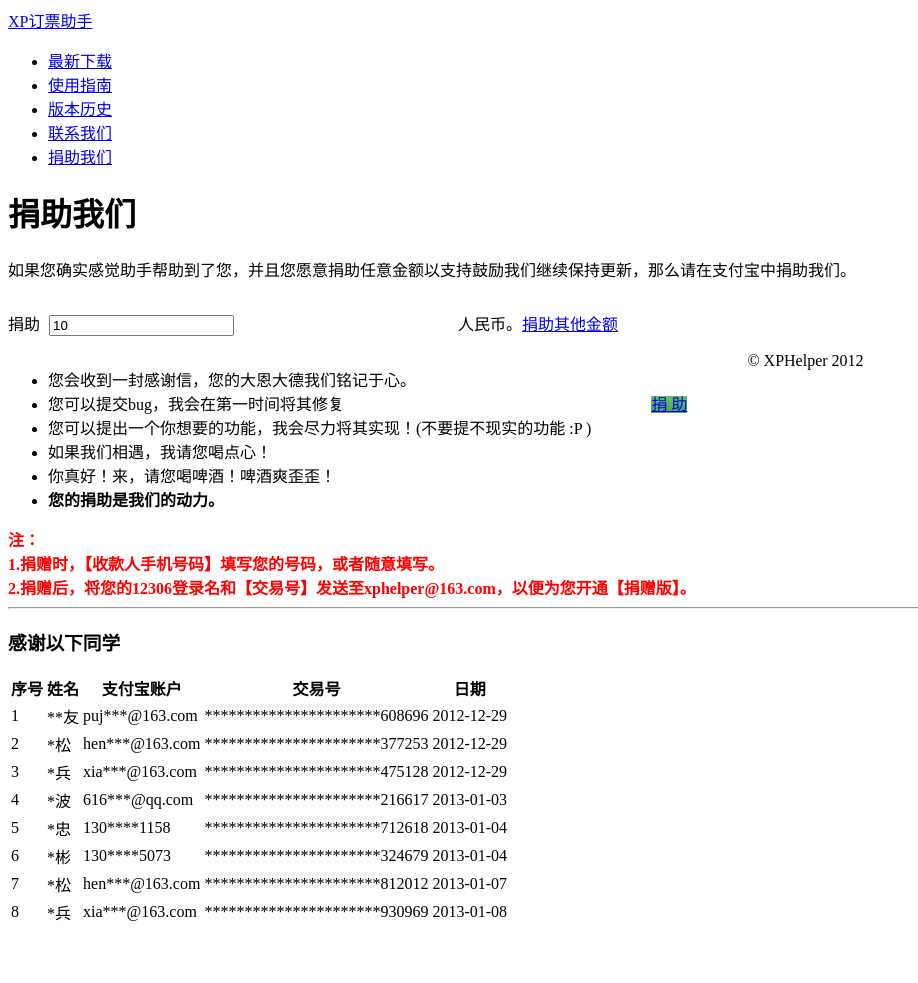
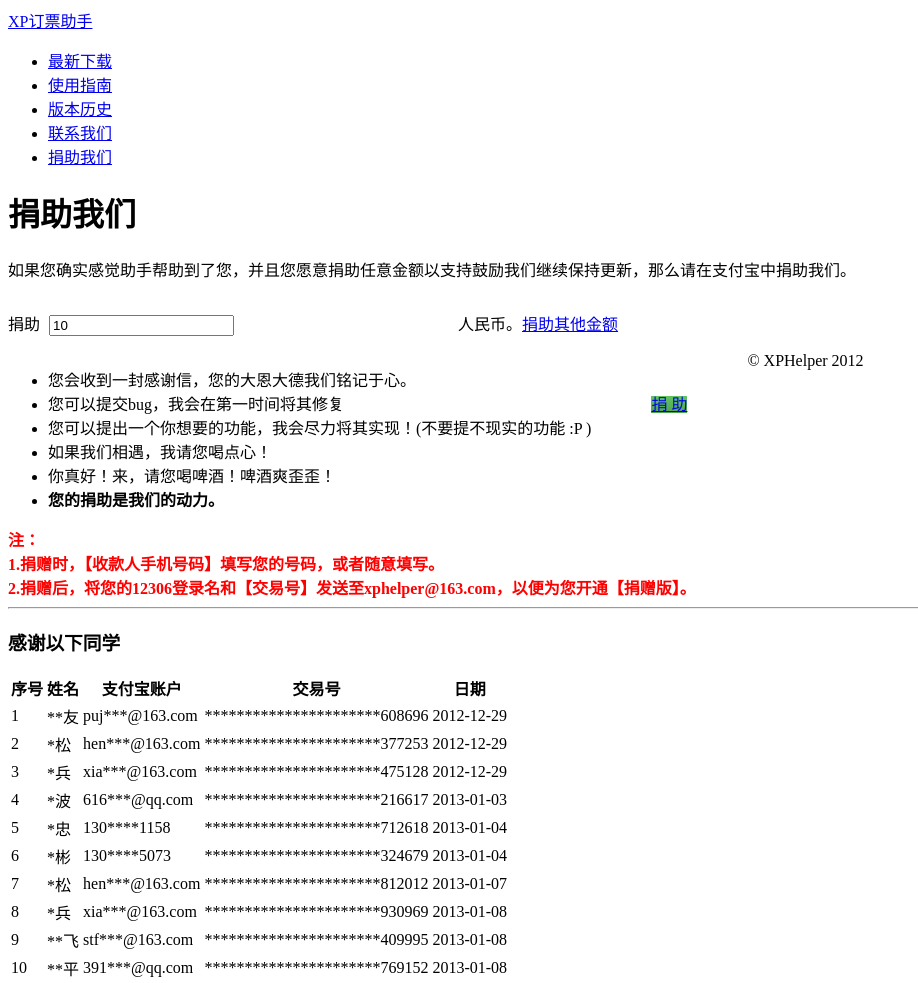
Before and after one commit to xphelper/xphelper.github.com, a Jekyll site: the page built from donate.html, in a window 1280 px wide. Shown: the whole page, without its empty margins (0-918 px from the left). Built offline with Jekyll 4.4.1, drawn with Linux system fonts in a browser that asks for light colours; nearby versions of some CDN libraries; library files that are not in the unit come from our copies; Markdown is read by kramdown in place of the engine named in the settings; comment, search, counter and statistics services are not loaded; before the commit the page ends 927 px from its top, so only the background shows below that.

Commit message:
add donate user

```diff
--- a/donate.html
+++ b/donate.html
@@ -94,6 +94,8 @@ weight: 5
 <tr><td>6</td><td>*彬</td><td>130****5073</td><td>**********************324679</td><td>2013-01-04</td></tr>
 <tr><td>7</td><td>*松</td><td>hen***@163.com</td><td>**********************812012</td><td>2013-01-07</td></tr>
 <tr><td>8</td><td>*兵</td><td>xia***@163.com</td><td>**********************930969</td><td>2013-01-08</td></tr>
+<tr><td>9</td><td>**飞</td><td>stf***@163.com</td><td>**********************409995</td><td>2013-01-08</td></tr>
+<tr><td>10</td><td>**平</td><td>391***@qq.com</td><td>**********************769152</td><td>2013-01-08</td></tr>
 </table>
 </div>
 <form id="formOther" action="https://shenghuo.alipay.com/send/payment/fill.htm" method="post" target="_blank">
```
Also changed, not shown: info.html (+1 -1 lines).
